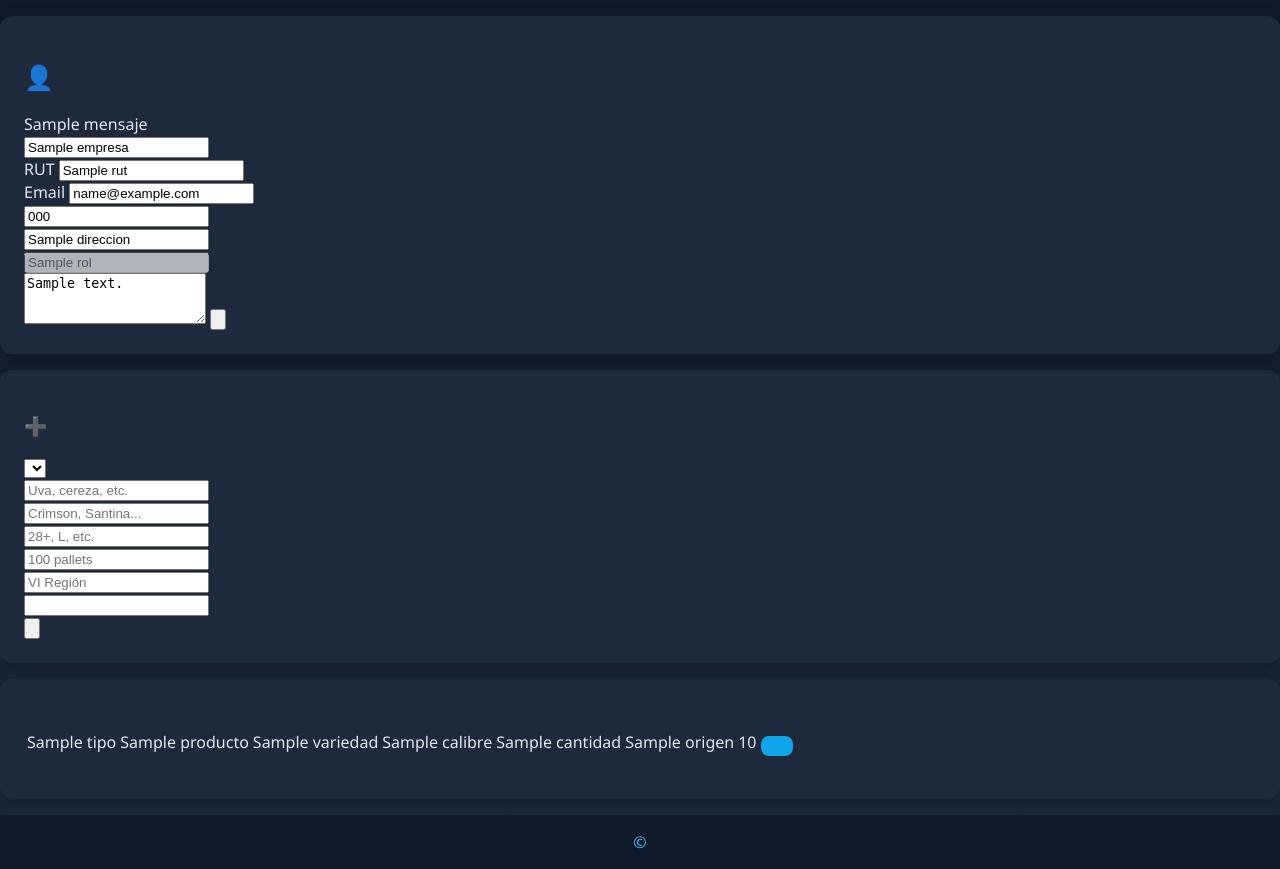
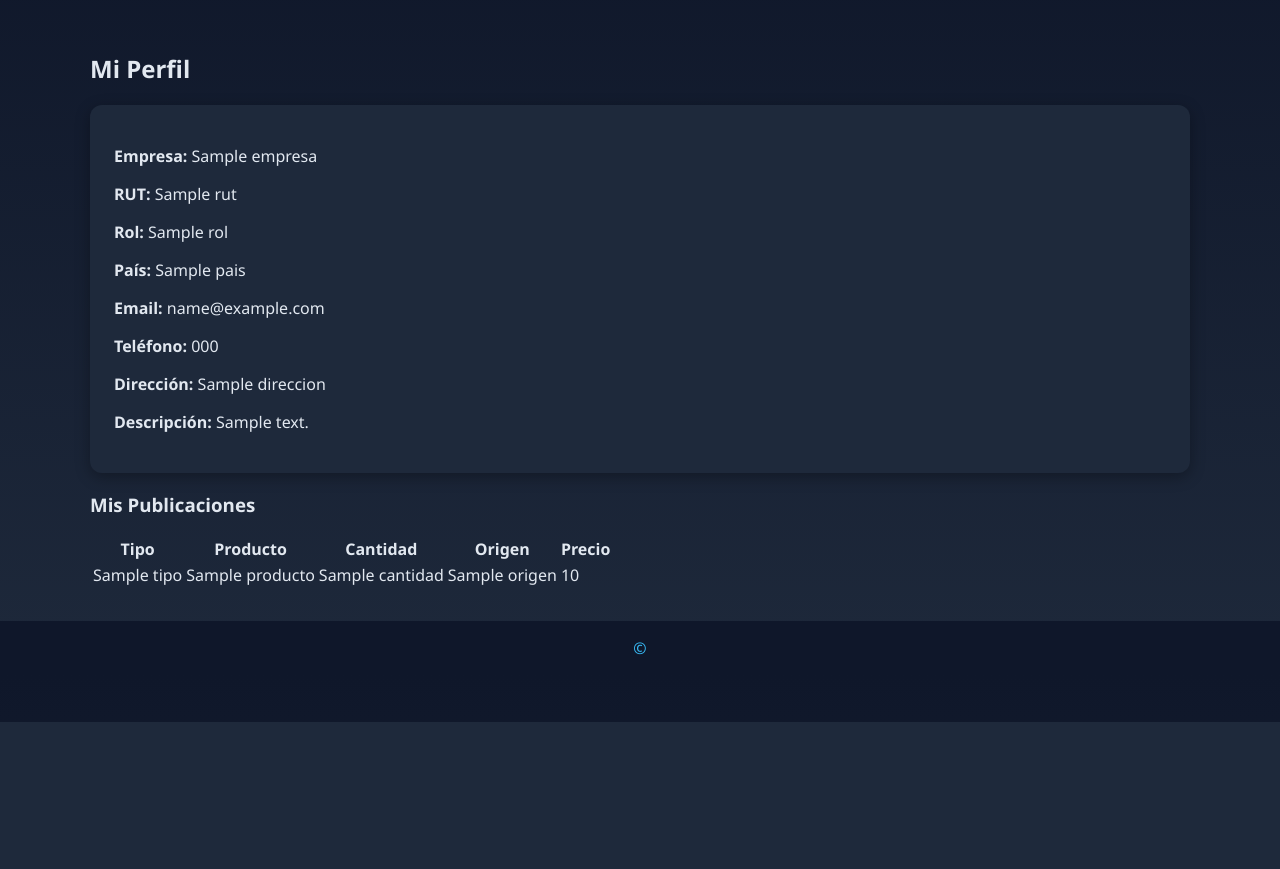
Before and after one commit to crhistopher09ponce04-art/Window-Shopping, a Flask app: template templates/perfil.html in a window 1280 px wide. Shown: the part 78-947 px from the top of the page. After the commit the page ends 800 px from the top, so only its background shows below. Run offline with Flask 3, Linux system fonts and the light colour scheme; the template is opened without the code that fills it: most values are stand-ins (such as "Sample title", 1, 10 or a date in 2020); lists and menus that the app fills with data are empty.

Commit message:
Update perfil.html

```diff
--- a/templates/perfil.html
+++ b/templates/perfil.html
@@ -1,163 +1,30 @@
 {% extends "base.html" %}
 {% block content %}
-<div class="card">
-  <h2>👤 {{ t("Mi Perfil", "My Profile", "個人資料") }}</h2>
-  {% if mensaje %}<div class="flash mt-2">{{ mensaje }}</div>{% endif %}
-  <form method="POST" class="mt-2">
-    <input type="hidden" name="action" value="save_profile">
-    <div class="grid-3">
-      <div>
-        <label>{{ t("Nombre empresa", "Company name", "公司名稱") }}</label>
-        <input type="text" name="empresa" value="{{ perfil.empresa }}">
-      </div>
-      <div>
-        <label>RUT</label>
-        <input type="text" name="rut" value="{{ perfil.rut }}">
-      </div>
-      <div>
-        <label>Email</label>
-        <input type="email" name="email" value="{{ perfil.email }}">
-      </div>
-    </div>
-    <div class="grid-3">
-      <div>
-        <label>{{ t("Teléfono", "Phone", "電話") }}</label>
-        <input type="text" name="telefono" value="{{ perfil.telefono }}">
-      </div>
-      <div>
-        <label>{{ t("Dirección", "Address", "地址") }}</label>
-        <input type="text" name="direccion" value="{{ perfil.direccion }}">
-      </div>
-      <div>
-        <label>{{ t("Rol", "Role", "角色") }}</label>
-        <input type="text" value="{{ perfil.rol }}" disabled>
-      </div>
+<div class="container">
+    <h2>Mi Perfil</h2>
+    <div class="card">
+        <p><b>Empresa:</b> {{ perfil.empresa }}</p>
+        <p><b>RUT:</b> {{ perfil.rut }}</p>
+        <p><b>Rol:</b> {{ perfil.rol }}</p>
+        <p><b>País:</b> {{ perfil.pais }}</p>
+        <p><b>Email:</b> {{ perfil.email }}</p>
+        <p><b>Teléfono:</b> {{ perfil.telefono }}</p>
+        <p><b>Dirección:</b> {{ perfil.direccion }}</p>
+        <p><b>Descripción:</b> {{ perfil.descripcion }}</p>
     </div>
 
-    <label>{{ t("Descripción", "Description", "描述") }}</label>
-    <textarea name="descripcion" rows="3">{{ perfil.descripcion }}</textarea>
-
-    <input type="submit" class="mt-2" value="{{ t('Guardar', 'Save', '儲存') }}">
-  </form>
-</div>
-
-<div class="grid">
-  <div class="card">
-    {% if perfil.perfil_tipo=='servicios' %}
-      <h3>➕ {{ t("Agregar servicio", "Add service", "新增服務") }}</h3>
-      <form method="POST" class="mt-2">
-        <input type="hidden" name="action" value="add_item">
-        <div class="grid-3">
-          <div>
-            <label>{{ t("Servicio", "Service", "服務") }}</label>
-            <input type="text" name="servicio" placeholder="Almacenaje en frío">
-          </div>
-          <div>
-            <label>{{ t("Capacidad", "Capacity", "容量") }}</label>
-            <input type="text" name="capacidad" placeholder="1.000 pallets">
-          </div>
-          <div>
-            <label>{{ t("Ubicación", "Location", "位置") }}</label>
-            <input type="text" name="ubicacion" placeholder="Valparaíso">
-          </div>
-        </div>
-        <input type="submit" value="{{ t('Agregar', 'Add', '新增') }}">
-      </form>
-    {% else %}
-      <h3>➕ {{ t("Agregar oferta/demanda", "Add offer/demand", "新增供給/需求") }}</h3>
-      <form method="POST" class="mt-2">
-        <input type="hidden" name="action" value="add_item">
-        <div class="grid-4">
-          <div>
-            <label>{{ t("Tipo", "Type", "類型") }}</label>
-            <select name="subtipo">
-              <option value="oferta">{{ t("Oferta", "Offer", "供給") }}</option>
-              <option value="demanda">{{ t("Demanda", "Demand", "需求") }}</option>
-            </select>
-          </div>
-          <div>
-            <label>{{ t("Producto", "Product", "產品") }}</label>
-            <input type="text" name="producto" placeholder="Uva, cereza, etc.">
-          </div>
-          <div>
-            <label>{{ t("Variedad", "Variety", "品種") }}</label>
-            <input type="text" name="variedad" placeholder="Crimson, Santina...">
-          </div>
-          <div>
-            <label>{{ t("Calibre", "Size", "規格") }}</label>
-            <input type="text" name="calibre" placeholder="28+, L, etc.">
-          </div>
-        </div>
-        <div class="grid-3">
-          <div>
-            <label>{{ t("Cantidad", "Quantity", "數量") }}</label>
-            <input type="text" name="cantidad" placeholder="100 pallets">
-          </div>
-          <div>
-            <label>{{ t("Origen", "Origin", "產地") }}</label>
-            <input type="text" name="origen" placeholder="VI Región">
-          </div>
-          <div>
-            <label>{{ t("Precio", "Price", "價格") }}</label>
-            <input type="text" name="precio" placeholder="{{ t('A convenir', 'To agree', '另議') }}">
-          </div>
-        </div>
-        <input type="submit" value="{{ t('Agregar', 'Add', '新增') }}">
-      </form>
-    {% endif %}
-  </div>
-
-  <div class="card">
-    <h3>{{ t("Mis ítems", "My items", "我的項目") }}</h3>
-    {% if perfil.items and perfil.items|length>0 %}
-      <table class="table mt-2" id="mis-items">
-        <thead>
+    <h3>Mis Publicaciones</h3>
+    <table>
+        <tr><th>Tipo</th><th>Producto</th><th>Cantidad</th><th>Origen</th><th>Precio</th></tr>
+        {% for item in perfil.items %}
         <tr>
-          {% if perfil.perfil_tipo=='servicios' %}
-            <th>{{ t("Servicio", "Service", "服務") }}</th>
-            <th>{{ t("Capacidad", "Capacity", "容量") }}</th>
-            <th>{{ t("Ubicación", "Location", "位置") }}</th>
-            <th>{{ t("Eliminar (vista)", "Remove (view)", "刪除(視圖)") }}</th>
-          {% else %}
-            <th>{{ t("Tipo", "Type", "類型") }}</th>
-            <th>{{ t("Producto", "Product", "產品") }}</th>
-            <th>{{ t("Variedad", "Variety", "品種") }}</th>
-            <th>{{ t("Calibre", "Size", "規格") }}</th>
-            <th>{{ t("Cantidad", "Quantity", "數量") }}</th>
-            <th>{{ t("Origen", "Origin", "產地") }}</th>
-            <th>{{ t("Precio", "Price", "價格") }}</th>
-            <th>{{ t("Eliminar (vista)", "Remove (view)", "刪除(視圖)") }}</th>
-          {% endif %}
+            <td>{{ item.tipo|capitalize }}</td>
+            <td>{{ item.producto }}</td>
+            <td>{{ item.cantidad }}</td>
+            <td>{{ item.origen }}</td>
+            <td>{{ item.precio }}</td>
         </tr>
-        </thead>
-        <tbody>
-        {% for it in perfil.items %}
-          <tr>
-            {% if perfil.perfil_tipo=='servicios' %}
-              <td>{{ it.servicio }}</td>
-              <td>{{ it.capacidad }}</td>
-              <td>{{ it.ubicacion }}</td>
-              <td><button class="btn btn-secondary" type="button" onclick="this.closest('tr').remove();">{{ t('Eliminar','Remove','刪除') }}</button></td>
-            {% else %}
-              <td>{{ it.tipo }}</td>
-              <td>{{ it.producto }}</td>
-              <td>{{ it.variedad or '-' }}</td>
-              <td>{{ it.calibre or '-' }}</td>
-              <td>{{ it.cantidad }}</td>
-              <td>{{ it.origen }}</td>
-              <td>{{ it.precio or '-' }}</td>
-              <td><button class="btn btn-secondary" type="button" onclick="this.closest('tr').remove();">{{ t('Eliminar','Remove','刪除') }}</button></td>
-            {% endif %}
-          </tr>
         {% endfor %}
-        </tbody>
-      </table>
-      <p class="mt-1" style="opacity:.8;">{{ t("Nota: esta eliminación es solo visual; al recargar, los ítems reaparecen.",
-                                                 "Note: this removal is only visual; items reappear on refresh.",
-                                                 "注意：此刪除僅為視覺效果，重新整理後會恢復。") }}</p>
-    {% else %}
-      <p class="mt-1">{{ t("Aún no has agregado ítems.", "You haven't added items yet.", "尚未新增任何項目") }}</p>
-    {% endif %}
-  </div>
+    </table>
 </div>
 {% endblock %}
```
